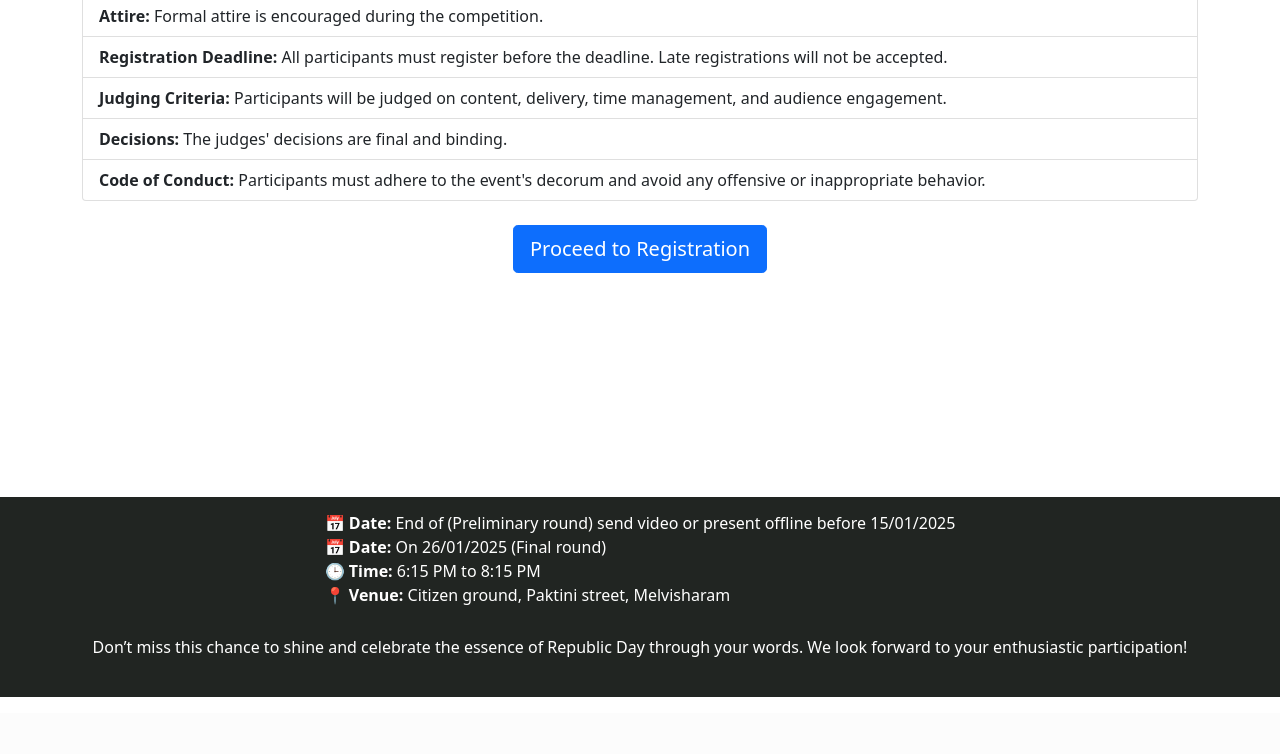
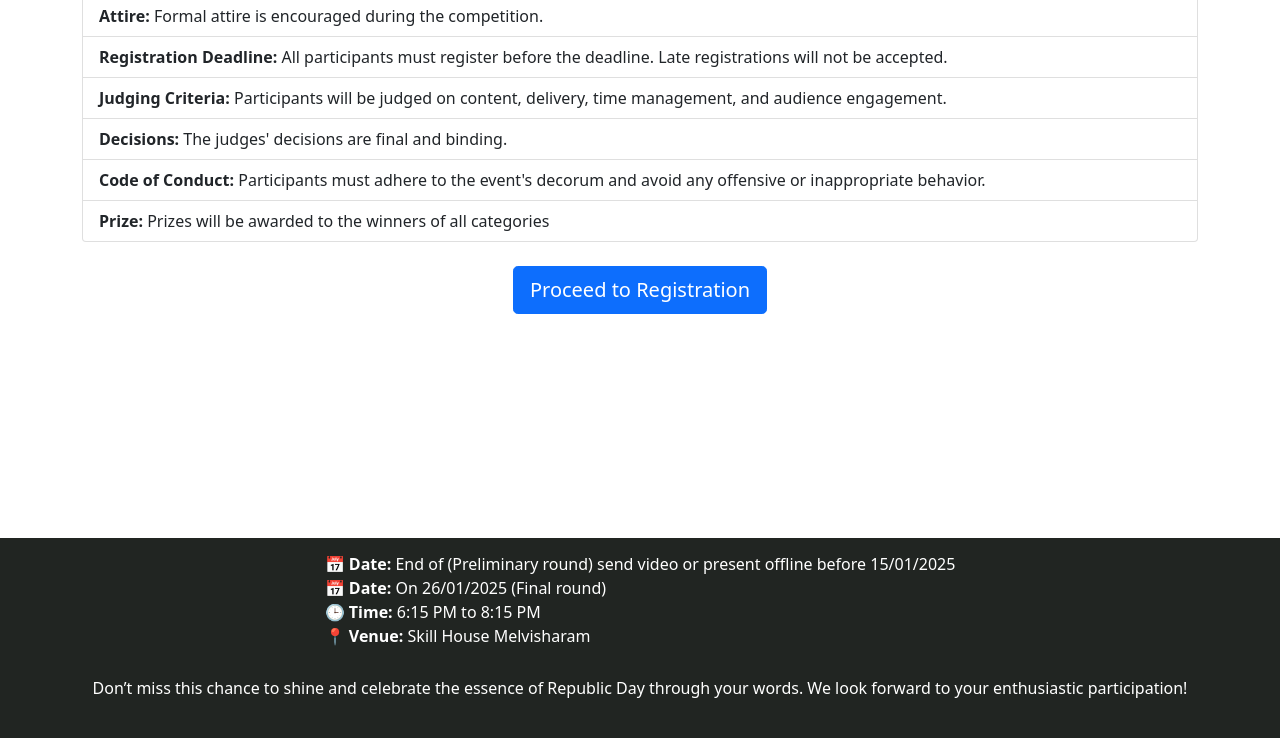
Before and after one commit to lokeshRedEye/republic-event, a Flask app: page /rules in a window 1280 px wide. Shown: the part 442-1196 px from the top of the page. Before the commit the page ends 1139 px from the top, so only its background shows below. Run offline with Flask 3, Linux system fonts and the light colour scheme.

Commit message:
update the footer , rules , convo25

```diff
--- a/templates/index.html
+++ b/templates/index.html
@@ -51,7 +51,7 @@
   <div class="event-description text-center">
     <img src="/static/mic.jpg" alt="Event Image" class="img-fluid" style="max-width: 500px;">
     <p>
-      <span class="highlight">Convo25</span> is thrilled to announce a <strong>Speech Competition</strong> centered
+      <span class="highlight">Skill House</span> is thrilled to announce a <strong>Speech Competition</strong> centered
       around the theme of the <em>Act of Republic Day</em>.
       This event aims to inspire and encourage participants to share their thoughts and perspectives on the values and
       significance of Republic Day.
@@ -102,7 +102,7 @@
       📅 <strong>Date (Preliminary Round):</strong> Submit video or present offline before 15/01/2025<br>
       📅 <strong>Date (Final Round):</strong> On 26/01/2025<br>
       🕒 <strong>Time:</strong> 6:15 PM to 8:15 PM<br>
-      📍 <strong>Venue:</strong> Citizen Ground, Paktini Street, Melvisharam
+      📍 <strong>Venue:</strong> Skill House Melvisharam
     </p>
     <p>
       Don’t miss this chance to shine and celebrate the essence of Republic Day through your words. We look forward to
--- a/templates/register.html
+++ b/templates/register.html
@@ -90,7 +90,7 @@
             📅 <strong>Date:</strong> End of (Preliminary round) send video or present offline before 15/01/2025<br>
             📅 <strong>Date:</strong> On 26/01/2025 (Final round)<br>
             🕒 <strong>Time:</strong> 6:15 PM to 8:15 PM<br>
-            📍 <strong>Venue:</strong> Citizen ground, Paktini street, Melvisharam
+            📍 <strong>Venue:</strong> Skill House Melvisharam
         </p>
     </div>
     <p class="cate">
--- a/templates/rules.html
+++ b/templates/rules.html
@@ -73,6 +73,9 @@
           <strong>Code of Conduct:</strong> Participants must adhere to the event's decorum and avoid any offensive or
           inappropriate behavior.
         </li>
+        <li class="list-group-item">
+          <strong>Prize:</strong>  Prizes will be awarded to the winners of all categories
+        </li>
       </ul>
     </div>
 
@@ -87,7 +90,7 @@
             📅 <strong>Date:</strong> End of (Preliminary round) send video or present offline before 15/01/2025<br>
             📅 <strong>Date:</strong> On 26/01/2025 (Final round)<br>
             🕒 <strong>Time:</strong> 6:15 PM to 8:15 PM<br>
-            📍 <strong>Venue:</strong> Citizen ground, Paktini street, Melvisharam
+            📍 <strong>Venue:</strong> Skill House Melvisharam
         </p>
     </div>
     <p class="cate">
```
Also changed, not shown: instance/registrations.db (deleted).
